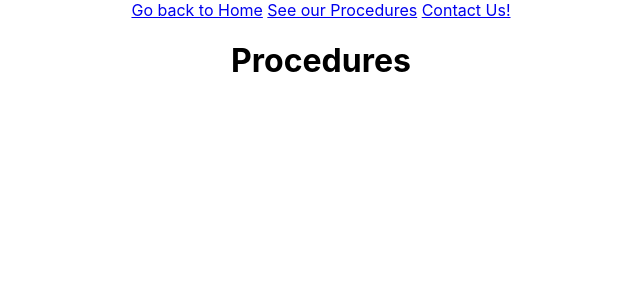
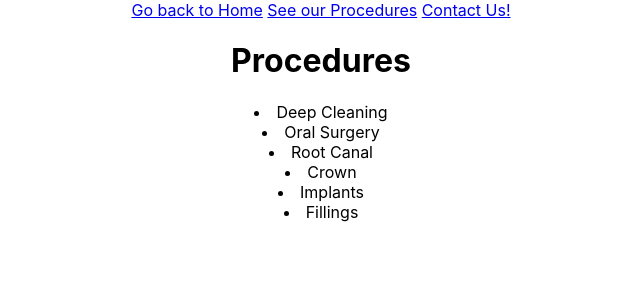
Before and after one commit to imjchiang/react-router, a React (Create React App) app: page /procedures in a window 1280 px wide. Shown: the top 300 px of the page, without its empty margins (319-959 px from the left). Built offline with nearby package versions, Linux system fonts and the light colour scheme.

Commit message:
[procedures] add procedures to Procedure component

```diff
--- a/src/App.js
+++ b/src/App.js
@@ -13,7 +13,10 @@ import Home from "./Home";
 import Procedures from "./Procedures";
 import Contact from "./Contact";
 
-function App() {
+function App()
+{
+  const procedures = ["Deep Cleaning", "Oral Surgery", "Root Canal", "Crown", "Implants", "Fillings"];
+
   return (
     <Router>
       <div className="App">
@@ -23,7 +26,7 @@ function App() {
           <Link to="/contact">Contact Us!</Link>{" "}
         </nav>
         <Route exact path="/" component={Home} />
-        <Route path="/procedures" component={Procedures} />
+        <Route path="/procedures" render={() => <Procedures procedures={procedures} />} />
         <Route path="/contact" component={Contact} />
       </div>
     </Router>
--- a/src/Procedures.js
+++ b/src/Procedures.js
@@ -4,9 +4,15 @@ class Procedures extends Component
 {
     render()
     {
+        const proceduresList = this.props.procedures.map((p, idx) =>
+        {
+            return <li key={idx}>{p}</li>
+        });
+
         return(
             <div>
                 <h1>Procedures</h1>
+                {proceduresList}
             </div>
         );
     }
```
